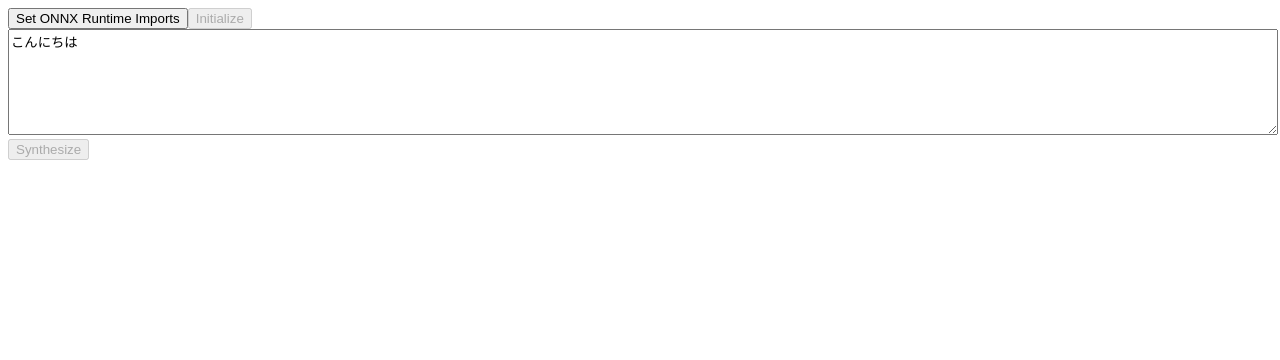
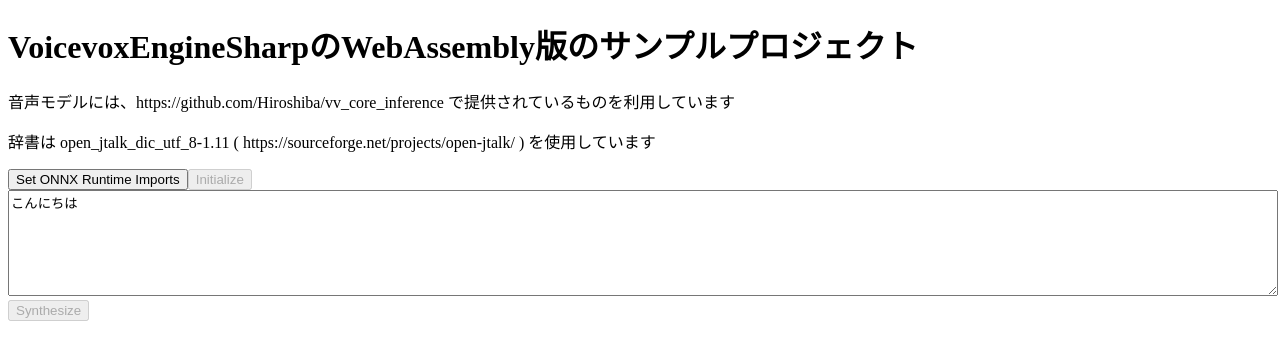
Before and after one commit to yamachu/VoicevoxEngineSharp, a React (Vite) app in the folder src/WasmWeb.JS/web-sample/: page / in a window 1280 px wide. Shown: the top 360 px of the page. Built offline with nearby package versions, Linux system fonts and the light colour scheme.

Commit message:
いい感じの文言

```diff
--- a/src/WasmWeb.JS/web-sample/src/App.tsx
+++ b/src/WasmWeb.JS/web-sample/src/App.tsx
@@ -111,6 +111,16 @@
 
   return (
     <>
+      <h1>VoicevoxEngineSharpのWebAssembly版のサンプルプロジェクト</h1>
+      <p>
+        音声モデルには、https://github.com/Hiroshiba/vv_core_inference
+        で提供されているものを利用しています
+      </p>
+      <p>
+        辞書は open_jtalk_dic_utf_8-1.11 (
+        https://sourceforge.net/projects/open-jtalk/ ) を使用しています
+      </p>
+
       <button
         disabled={engine !== undefined}
         onClick={async () => {
```
